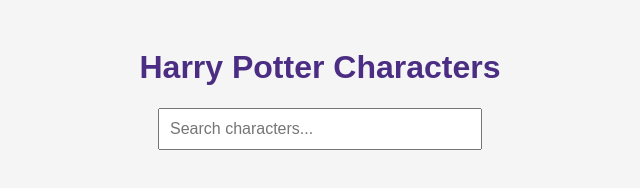
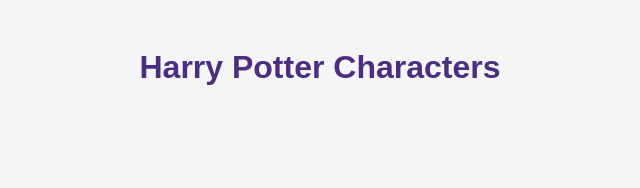
Before and after one commit to RenzRusca13/HarryPotters, a plain HTML site: page index.html in a window 1280 px wide. Shown: the whole page, without its empty margins (320-960 px from the left). Drawn offline with Linux system fonts and the light colour scheme.

Commit message:
change index again

```diff
--- a/index.html
+++ b/index.html
@@ -7,15 +7,6 @@
 </head>
 <body>
   <h1>Harry Potter Characters</h1>
-
-
-  <input
-    type="text"
-    id="searchInput"
-    placeholder="Search characters..."
-    style="padding: 10px; width: 300px; margin-bottom: 20px; font-size: 16px;"
-  />
-
   <div id="characters" class="characters-container"></div>
 
   <script src="script.js"></script>
```
